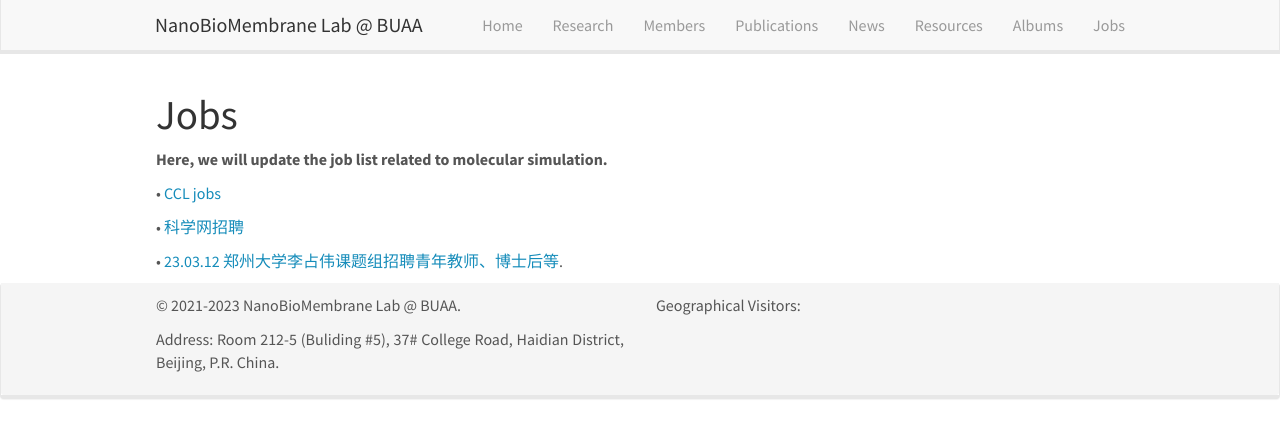
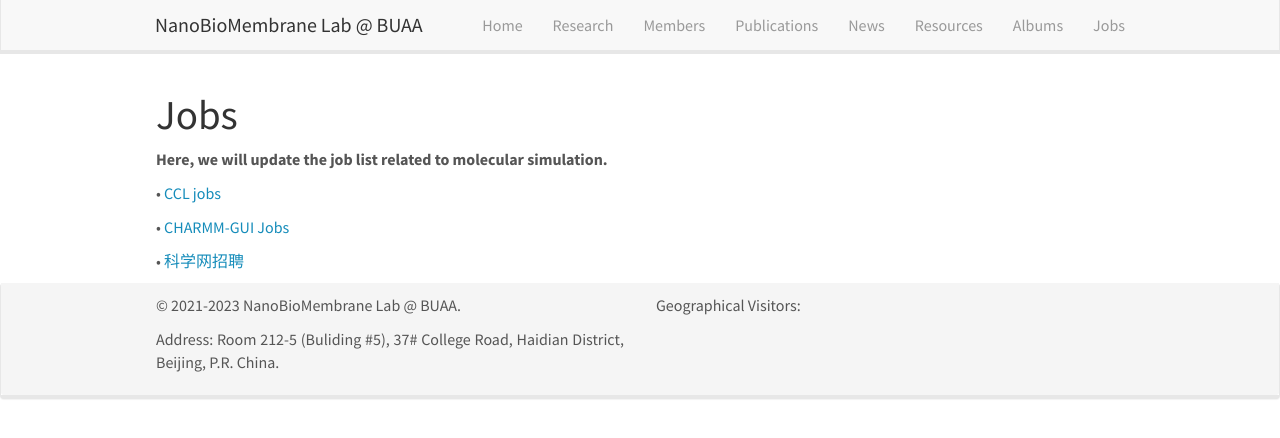
Before and after one commit to linxubo/linxubo.github.io, a Jekyll site: the page built from _pages/jobs.md, in a window 1280 px wide. Shown: the top 438 px of the page. Built offline with Jekyll 4.4.1, drawn with Linux system fonts in a browser that asks for light colours; nearby versions of some CDN libraries; a script that is not in the unit is left out.

Commit message:
Update jobs.md

```diff
--- a/_pages/jobs.md
+++ b/_pages/jobs.md
@@ -12,8 +12,6 @@ permalink: /jobs/
 
 • [CCL jobs](http://www.ccl.net/chemistry/a/jobs/index.shtml)
 
+• [CHARMM-GUI Jobs](https://charmm-gui.org/?doc=jobs&view=list)
+
 • [科学网招聘](https://talent.sciencenet.cn/)
-
-
-
-• [23.03.12 郑州大学李占伟课题组招聘青年教师、博士后等](https://mp.weixin.qq.com/s/nheTg-pCLdfcGnAXWRzoeA).
```
